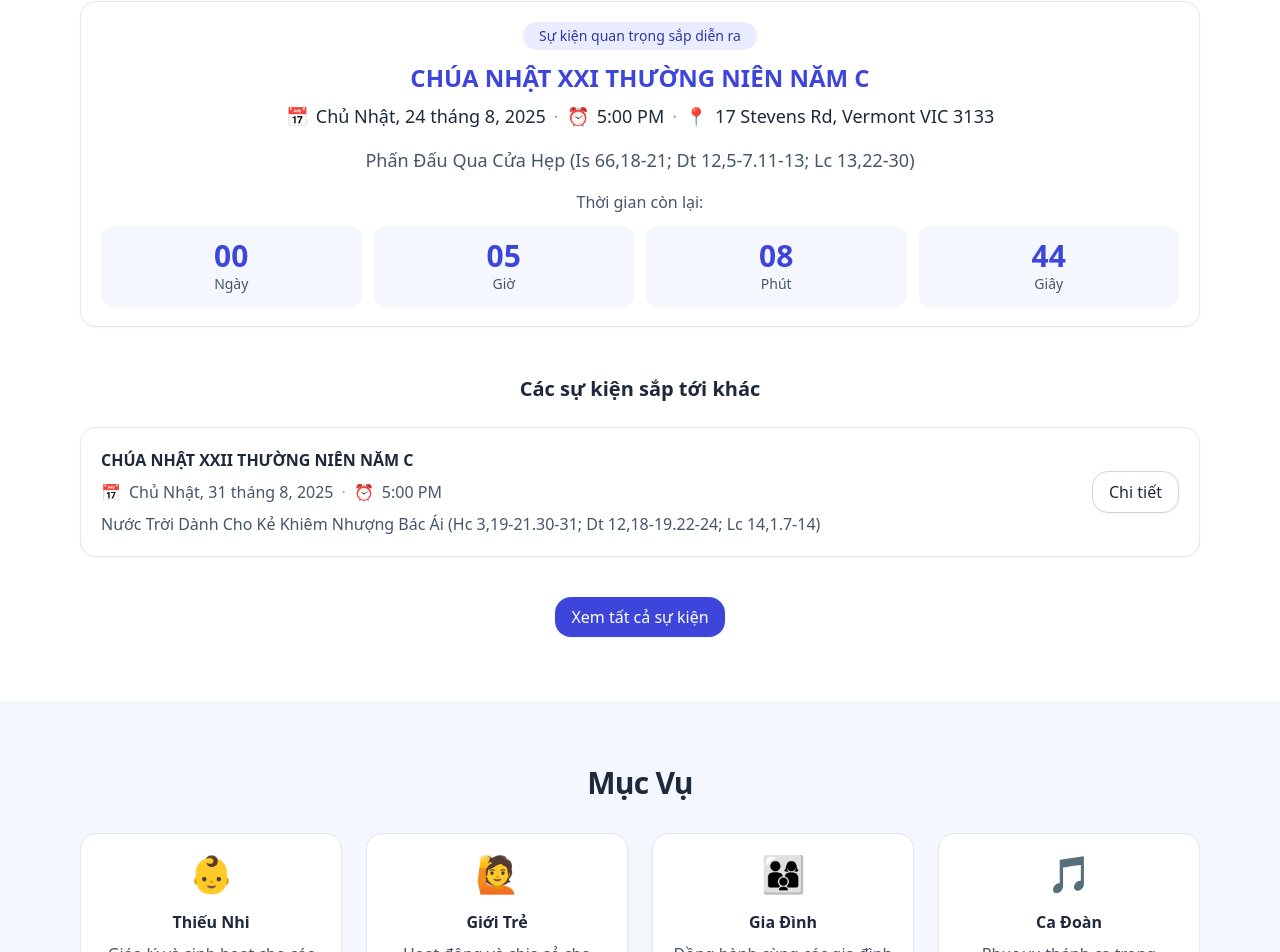
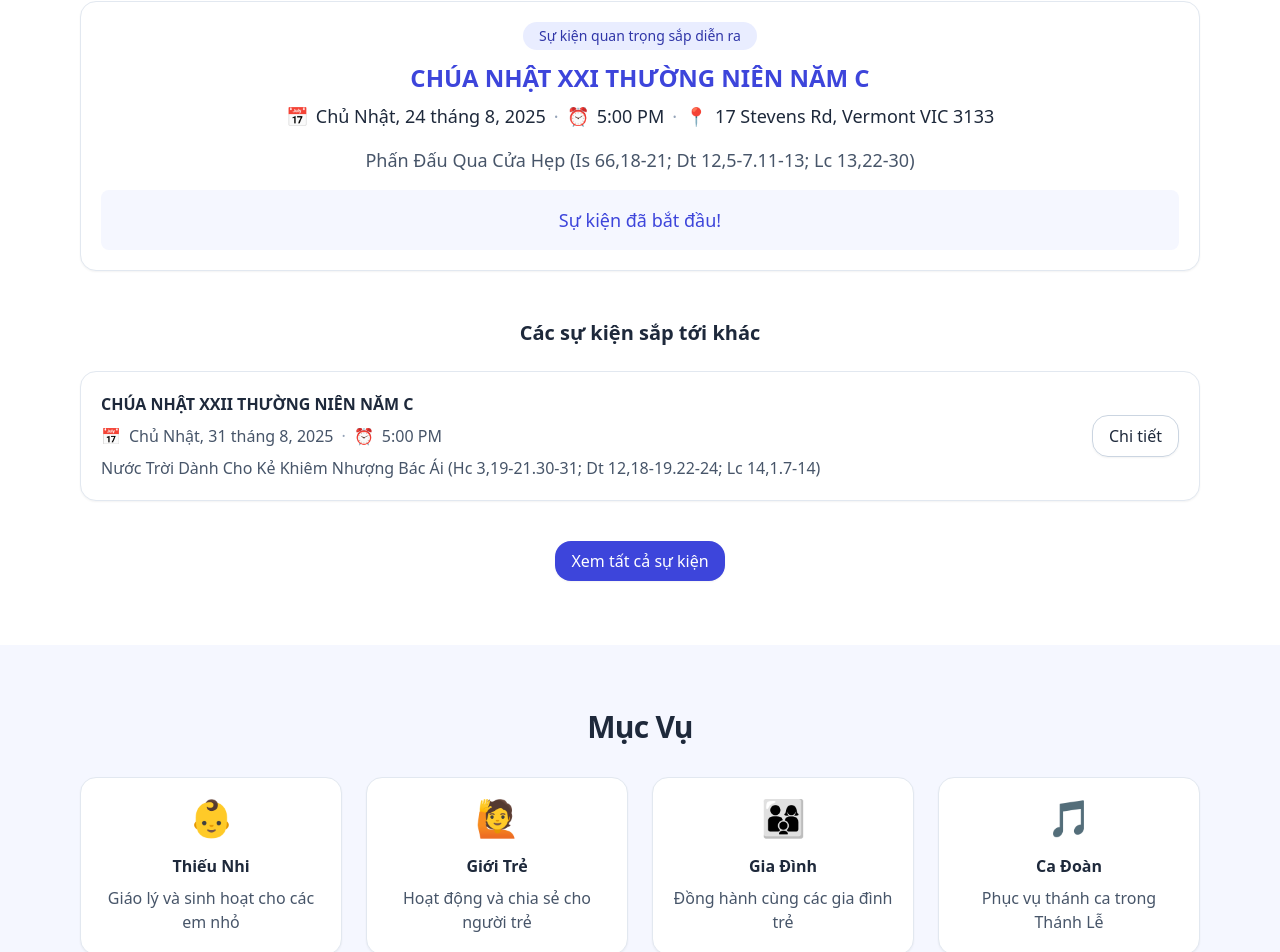
Before and after one commit to wilsonnguyen257/wilsonnguyen257.github.io, a React (Vite) app: page / in a window 1280 px wide. Shown: the part 1468-2420 px from the top of the page. Built offline with nearby package versions, Linux system fonts and the light colour scheme.

Commit message:
Revert "fix languages change and dark mode light mode conflit"
This reverts commit c424d41377a14f8cf6474fd906ba406555e92455.

```diff
--- a/src/components/EventCountdown.tsx
+++ b/src/components/EventCountdown.tsx
@@ -1,5 +1,4 @@
 import { useState, useEffect } from 'react';
-import { useLanguage } from '../contexts/LanguageContext';
 
 type CountdownProps = {
   eventDate: string;
@@ -7,48 +6,23 @@ type CountdownProps = {
 };
 
 export default function EventCountdown({ eventDate, eventTime }: CountdownProps) {
-  const { t } = useLanguage();
   const [timeLeft, setTimeLeft] = useState({
     days: 0,
     hours: 0,
     minutes: 0,
     seconds: 0
   });
-  const [startedToday, setStartedToday] = useState(false);
 
   useEffect(() => {
     const calculateTimeLeft = () => {
-      // Parse time, support formats like "5:00 PM" or "17:00"
-      let hours = 0;
-      let minutes = 0;
-      const ampmMatch = eventTime.trim().match(/^(\d{1,2}):(\d{2})\s*(AM|PM)?$/i);
-      if (ampmMatch) {
-        hours = parseInt(ampmMatch[1], 10);
-        minutes = parseInt(ampmMatch[2], 10);
-        const meridiem = ampmMatch[3]?.toUpperCase();
-        if (meridiem === 'PM' && hours < 12) hours += 12;
-        if (meridiem === 'AM' && hours === 12) hours = 0;
-      } else {
-        // Fallback: try simple HH:MM 24-hour format split
-        const parts = eventTime.split(':');
-        hours = parseInt(parts[0] || '0', 10);
-        minutes = parseInt(parts[1] || '0', 10);
-      }
-
-      const eventStart = new Date(eventDate);
-      eventStart.setHours(hours, minutes, 0, 0);
-      const eventEndOfDay = new Date(eventDate);
-      eventEndOfDay.setHours(23, 59, 59, 999);
+      const [hours, minutes] = eventTime.split(':').map(num => parseInt(num));
+      const eventDateTime = new Date(eventDate);
+      eventDateTime.setHours(hours, minutes, 0);
 
       const now = new Date();
-      // Determine state: before start -> countdown; between start and end-of-day -> show started status; after day -> zero
-      const isStartedToday = now >= eventStart && now <= eventEndOfDay;
-      setStartedToday(isStartedToday);
+      const difference = eventDateTime.getTime() - now.getTime();
 
-      const target = now < eventStart ? eventStart : now; // after start, we won't countdown further
-      const difference = target.getTime() - now.getTime();
-
-      if (!isStartedToday && difference > 0) {
+      if (difference > 0) {
         setTimeLeft({
           days: Math.floor(difference / (1000 * 60 * 60 * 24)),
           hours: Math.floor((difference / (1000 * 60 * 60)) % 24),
@@ -67,20 +41,20 @@ export default function EventCountdown({ eventDate, eventTime }: CountdownProps)
   }, [eventDate, eventTime]);
 
   const timeBlocks = [
-    { label: t('countdown.days'), value: timeLeft.days },
-    { label: t('countdown.hours'), value: timeLeft.hours },
-    { label: t('countdown.minutes'), value: timeLeft.minutes },
-    { label: t('countdown.seconds'), value: timeLeft.seconds }
+    { label: 'Ngày', value: timeLeft.days },
+    { label: 'Giờ', value: timeLeft.hours },
+    { label: 'Phút', value: timeLeft.minutes },
+    { label: 'Giây', value: timeLeft.seconds }
   ];
 
   const allZeros = Object.values(timeLeft).every(value => value === 0);
 
-  if (startedToday || allZeros) {
+  if (allZeros) {
     return (
       <div className="mt-4 text-center">
         <div className="bg-brand-50 rounded-lg p-4 dark:bg-slate-800">
           <p className="text-lg text-brand-600 dark:text-brand-400">
-            {t('countdown.started')}
+            Sự kiện đã bắt đầu!
           </p>
         </div>
       </div>
@@ -89,7 +63,7 @@ export default function EventCountdown({ eventDate, eventTime }: CountdownProps)
 
   return (
     <div className="mt-4">
-      <p className="text-center mb-3 p-muted">{t('countdown.time_left')}</p>
+      <p className="text-center mb-3 p-muted">Thời gian còn lại:</p>
       <div className="grid grid-cols-2 md:grid-cols-4 gap-3">
         {timeBlocks.map(({ label, value }) => (
           <div key={label} className="text-center">
--- a/src/contexts/LanguageContext.tsx
+++ b/src/contexts/LanguageContext.tsx
@@ -48,14 +48,6 @@ const translations = {
     'events.latest_event': 'Sự kiện gần nhất',
     'events.no_upcoming': 'Không có sự kiện sắp tới.',
     'events.no_events': 'Chưa có sự kiện nào được tạo.',
-
-    // Countdown
-    'countdown.time_left': 'Thời gian còn lại:',
-    'countdown.days': 'Ngày',
-    'countdown.hours': 'Giờ',
-    'countdown.minutes': 'Phút',
-    'countdown.seconds': 'Giây',
-    'countdown.started': 'Sự kiện đã bắt đầu!',
 
     // Reflections
     'reflections.title': 'Phúc Âm & Suy Niệm',
@@ -251,14 +243,6 @@ const translations = {
     'events.no_upcoming': 'No upcoming events.',
     'events.no_events': 'No events have been created yet.',
 
-    // Countdown
-    'countdown.time_left': 'Time left:',
-    'countdown.days': 'Days',
-    'countdown.hours': 'Hours',
-    'countdown.minutes': 'Minutes',
-    'countdown.seconds': 'Seconds',
-    'countdown.started': 'The event has started!',
-
     // Reflections
     'reflections.title': 'Gospel & Reflections',
     'reflections.subtitle': 'Share God\'s word and spiritual reflections to nourish faith life. Together we listen and live according to God\'s word.',
--- a/src/index.css
+++ b/src/index.css
@@ -5,12 +5,7 @@
 
 /* App base styles */
 :root {
-  color-scheme: light;
-}
-
-/* When dark mode is active via the `dark` class on html */
-.dark {
-  color-scheme: dark;
+  color-scheme: light dark;
 }
 
 body {
--- a/src/pages/AdminDashboard.tsx
+++ b/src/pages/AdminDashboard.tsx
@@ -24,7 +24,7 @@ export default function AdminDashboard() {
             placeholder="Mật khẩu admin"
             value={password}
             onChange={e => setPassword(e.target.value)}
-            className="rounded-xl border border-slate-300 p-2 bg-white text-slate-900 placeholder-slate-400 dark:bg-slate-800 dark:text-slate-100 dark:placeholder-slate-400 dark:border-slate-700"
+            className="rounded-xl border border-slate-300 p-2"
           />
           <button className="btn btn-primary">Đăng nhập</button>
         </form>
--- a/src/pages/AdminReflections.tsx
+++ b/src/pages/AdminReflections.tsx
@@ -208,7 +208,7 @@ export default function AdminReflections({ isAdmin }: AdminReflectionsProps) {
                 placeholder="VD: Suy niệm Chúa Nhật XXI Thường Niên"
                 value={titleVi}
                 onChange={e => handleVietnameseInput(e.target.value, setTitleVi, setTitleEn)}
-                className="w-full rounded-xl border border-slate-300 p-2 bg-white text-slate-900 placeholder-slate-400 dark:bg-slate-800 dark:text-slate-100 dark:placeholder-slate-400 dark:border-slate-700"
+                className="w-full rounded-xl border border-slate-300 p-2 dark:bg-slate-800 dark:border-slate-700"
                 required
               />
             </div>
@@ -218,7 +218,7 @@ export default function AdminReflections({ isAdmin }: AdminReflectionsProps) {
                 placeholder="VD: Reflection on 21st Sunday in Ordinary Time"
                 value={titleEn}
                 onChange={e => handleEnglishInput(e.target.value, setTitleEn)}
-                className="w-full rounded-xl border border-slate-300 p-2 bg-white text-slate-900 placeholder-slate-400 dark:bg-slate-800 dark:text-slate-100 dark:placeholder-slate-400 dark:border-slate-700"
+                className="w-full rounded-xl border border-slate-300 p-2 dark:bg-slate-800 dark:border-slate-700"
               />
             </div>
             <div>
@@ -227,7 +227,7 @@ export default function AdminReflections({ isAdmin }: AdminReflectionsProps) {
                 type="date"
                 value={date}
                 onChange={e => setDate(e.target.value)}
-                className="w-full rounded-xl border border-slate-300 p-2 bg-white text-slate-900 placeholder-slate-400 dark:bg-slate-800 dark:text-slate-100 dark:placeholder-slate-400 dark:border-slate-700"
+                className="w-full rounded-xl border border-slate-300 p-2 dark:bg-slate-800 dark:border-slate-700"
               />
             </div>
           </div>
@@ -238,7 +238,7 @@ export default function AdminReflections({ isAdmin }: AdminReflectionsProps) {
               placeholder="VD: Linh mục Phêrô, Cộng đoàn"
               value={author}
               onChange={e => setAuthor(e.target.value)}
-              className="w-full rounded-xl border border-slate-300 p-2 bg-white text-slate-900 placeholder-slate-400 dark:bg-slate-800 dark:text-slate-100 dark:placeholder-slate-400 dark:border-slate-700"
+              className="w-full rounded-xl border border-slate-300 p-2 dark:bg-slate-800 dark:border-slate-700"
             />
           </div>
 
@@ -249,7 +249,7 @@ export default function AdminReflections({ isAdmin }: AdminReflectionsProps) {
                 placeholder="Nhập nội dung bài suy niệm..."
                 value={contentVi}
                 onChange={e => handleVietnameseInput(e.target.value, setContentVi, setContentEn)}
-                className="w-full rounded-xl border border-slate-300 p-2 bg-white text-slate-900 placeholder-slate-400 dark:bg-slate-800 dark:text-slate-100 dark:placeholder-slate-400 dark:border-slate-700"
+                className="w-full rounded-xl border border-slate-300 p-2 dark:bg-slate-800 dark:border-slate-700"
                 rows={8}
                 required
               />
@@ -261,7 +261,7 @@ export default function AdminReflections({ isAdmin }: AdminReflectionsProps) {
                   placeholder="Enter reflection content..."
                   value={contentEn}
                   onChange={e => handleEnglishInput(e.target.value, setContentEn)}
-                  className="w-full rounded-xl border border-slate-300 p-2 bg-white text-slate-900 placeholder-slate-400 dark:bg-slate-800 dark:text-slate-100 dark:placeholder-slate-400 dark:border-slate-700"
+                  className="w-full rounded-xl border border-slate-300 p-2 dark:bg-slate-800 dark:border-slate-700"
                   rows={8}
                 />
                 <button
--- a/src/pages/Home.tsx
+++ b/src/pages/Home.tsx
@@ -24,17 +24,7 @@ function getReflections(): Reflection[] {
 
 export default function Home() {
   const { t, language } = useLanguage();
-  // Determine the first event whose end-of-day has not passed
-  const now = new Date();
-  const firstUpcomingIndex = Array.isArray(EVENTS)
-    ? EVENTS.findIndex(ev => {
-        const endOfDay = new Date(ev.date);
-        endOfDay.setHours(23, 59, 59, 999);
-        return endOfDay.getTime() >= now.getTime();
-      })
-    : -1;
-  const startIndex = firstUpcomingIndex === -1 ? 0 : firstUpcomingIndex;
-  const upcomingEvents = Array.isArray(EVENTS) ? EVENTS.slice(startIndex, startIndex + 3) : [];
+  const upcomingEvents = Array.isArray(EVENTS) ? EVENTS.slice(0, 3) : [];
   const [latestReflections, setLatestReflections] = useState<Reflection[]>([]);
 
   useEffect(() => {
@@ -174,7 +164,7 @@ export default function Home() {
                 )}
                 <EventCountdown
                   eventDate={upcomingEvents[0].date}
-                  eventTime={upcomingEvents[0].time}
+                  eventTime={upcomingEvents[0].time.replace(' PM', ':00')}
                 />
               </div>
             </div>
```
Also changed, not shown: src/pages/AdminEvents.tsx (+17 -103 lines).
